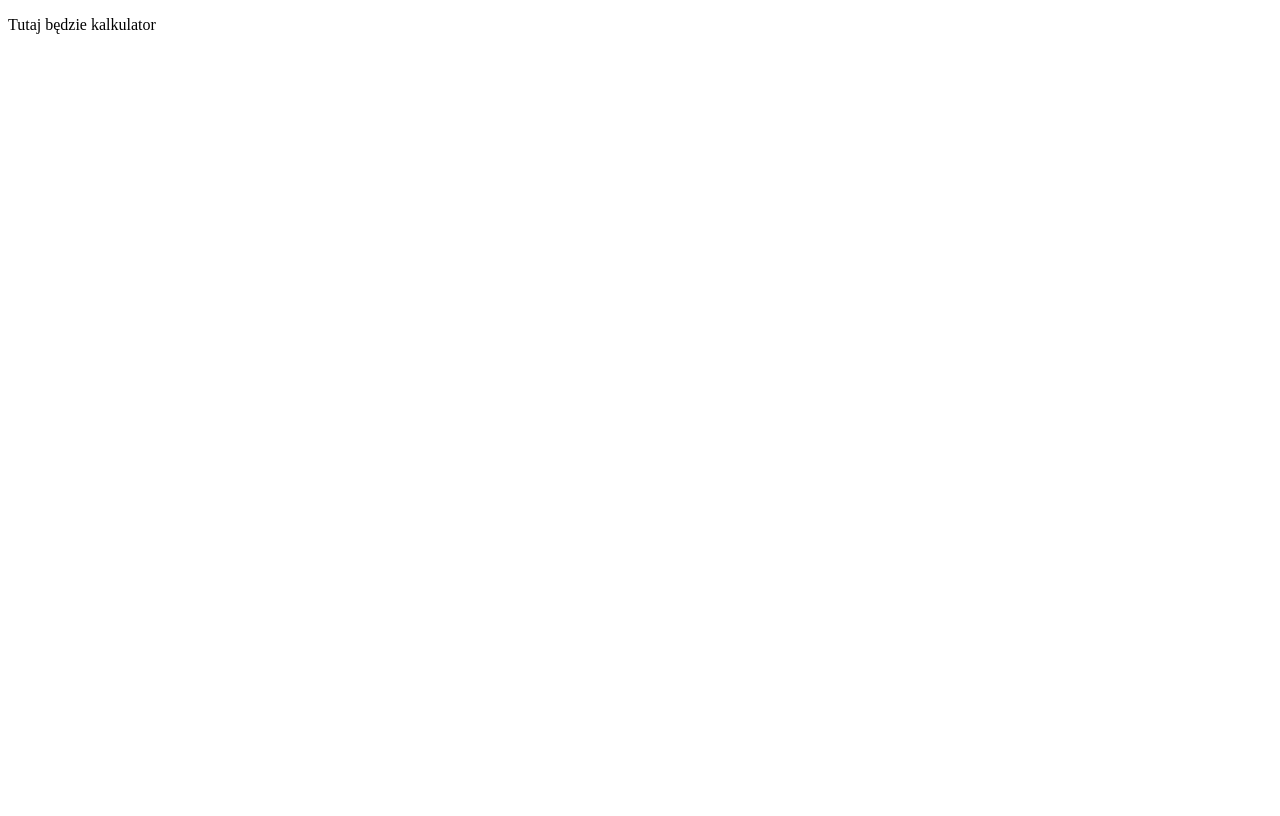
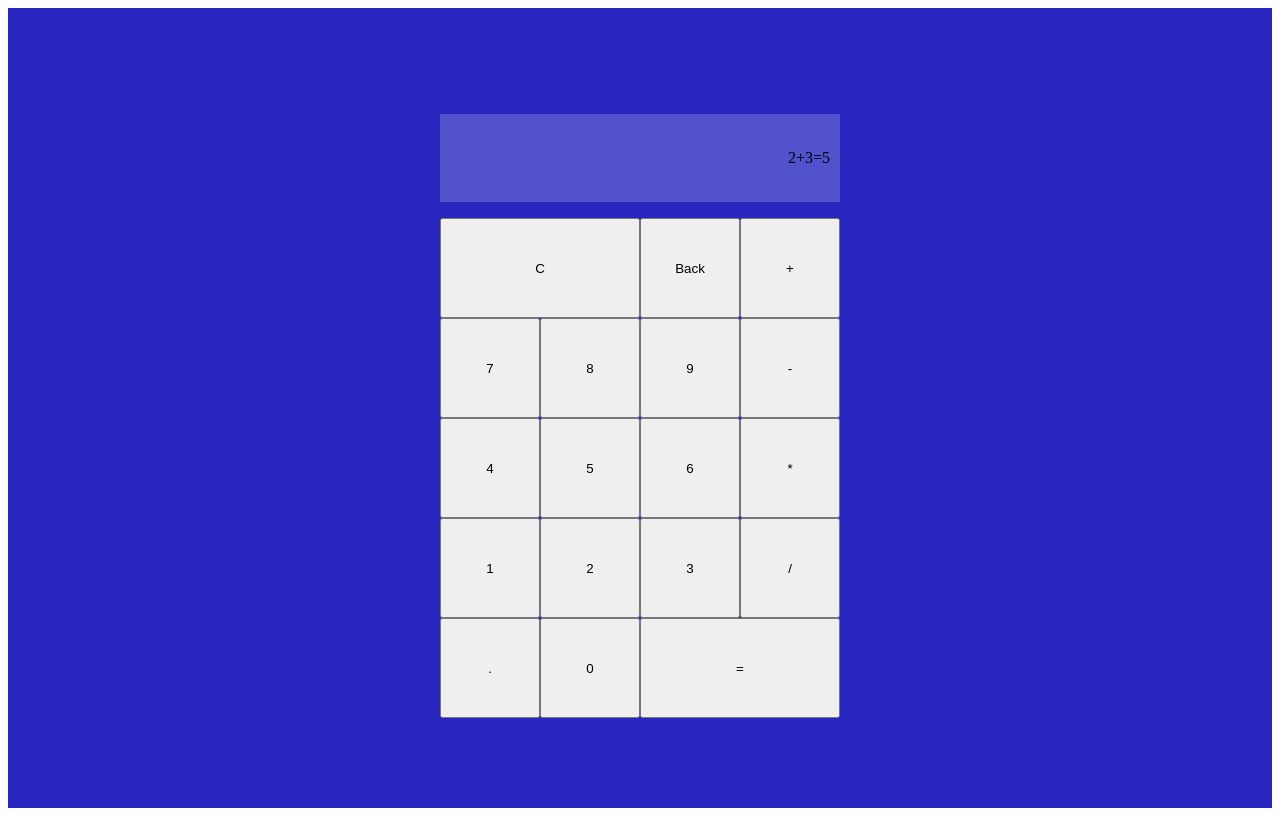
Before and after one commit to Krzysztof-Polowczyk/krzysztof-polowczyk.github.io, a plain HTML site: page kalkulator/index.html in a window 1280 px wide. Drawn offline with Linux system fonts and the light colour scheme.

Commit message:
stails set up

```diff
--- a/kalkulator/index.html
+++ b/kalkulator/index.html
@@ -5,11 +5,34 @@
         <title>Kalkulator</title>
         <meta name="description" content="">
         <meta name="viewport" content="width=device-width, initial-scale=1">
-        <style>
-
-        </style>
+        <link href="style.css" rel="stylesheet">
     </head>
     <body>
-        <p>Tutaj będzie kalkulator</p>
+        <div class="calculator">
+            <p class="output">2+3=5</p>
+
+            <button class="two-columns">C</button>
+            <button>Back</button>
+            <button>+</button>
+
+            <button>7</button>
+            <button>8</button>
+            <button>9</button>
+            <button>-</button>
+
+            <button>4</button>
+            <button>5</button>
+            <button>6</button>
+            <button>*</button>
+
+            <button>1</button>
+            <button>2</button>
+            <button>3</button>
+            <button>/</button>
+
+            <button>.</button>
+            <button>0</button>
+            <button class="two-columns">=</button>
+        </div>
     </body>
 </html>
--- /dev/null
+++ b/kalkulator/style.css
@@ -0,0 +1,28 @@
+body {
+
+}
+
+.calculator {
+    background-color: rgb(39, 39, 192);
+    display: grid;
+    justify-content: center;
+    align-content: center;
+    min-height: 100vh;
+    grid-template-columns: repeat(4, 100px);
+    grid-template-rows: minmax(120px, auto) repeat(5, 100px);
+}
+
+.output {
+    grid-column: 1 / -1;
+    display: flex;
+    align-items: flex-end;
+    justify-content: space-around;
+    flex-direction: column;
+    padding: 10px;
+    word-wrap: break-word;
+    word-break: break-all;
+    background-color: rgb(255 255 255 / 20%);
+}
+.two-columns {
+    grid-column: span 2;
+}
```
